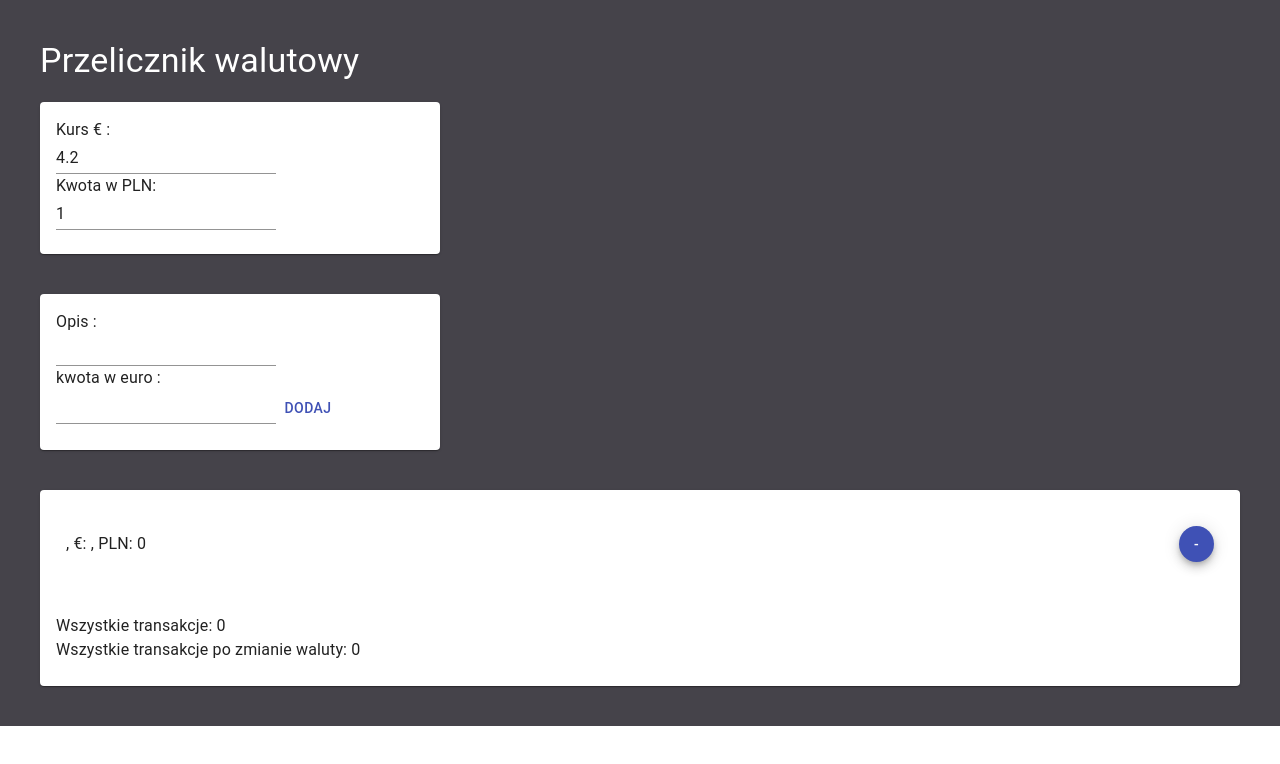
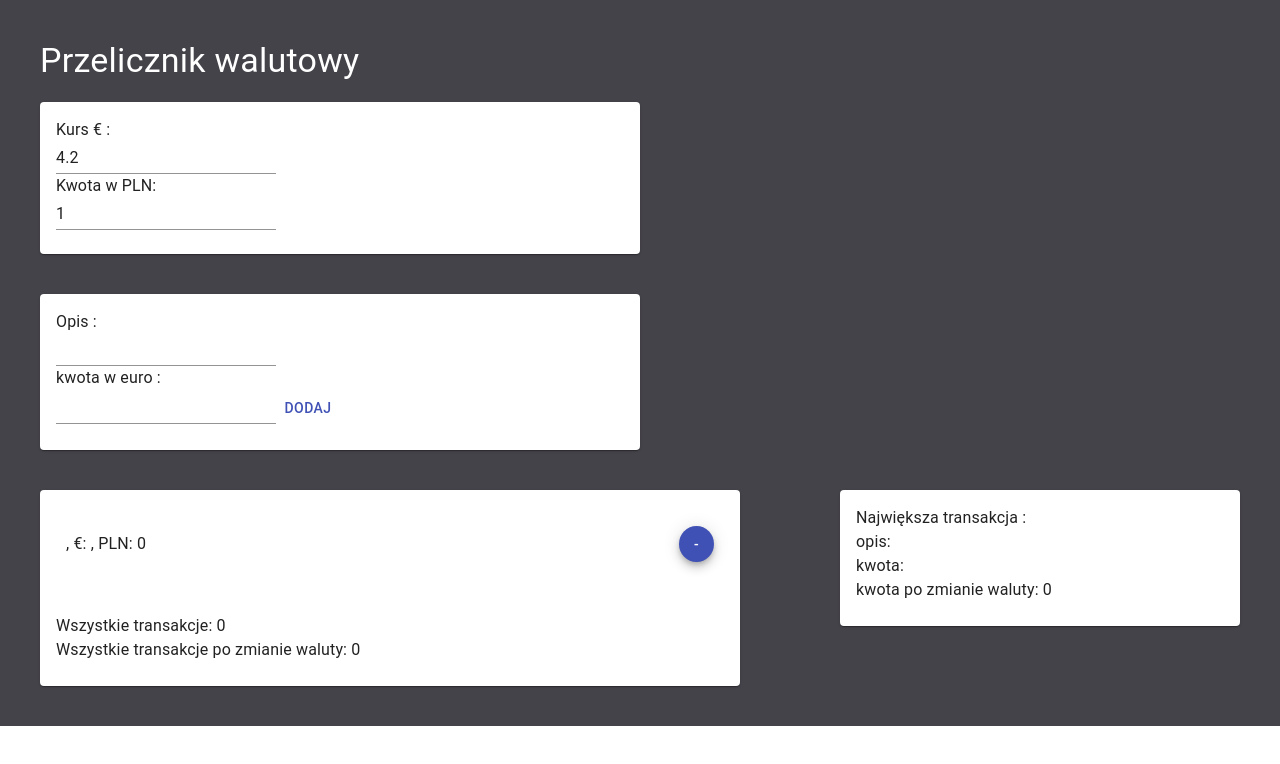
Before and after one commit to Klaudia-Brysiewicz/currencyApp, a React (Create React App) app: page / in a window 1280 px wide. Both pictures are taken after a click on the button "DODAJ". Shown: the top 764 px of the page. Built offline with nearby package versions, Linux system fonts and the light colour scheme.

Commit message:
currency - max value

```diff
--- a/src/components/mainPage.js
+++ b/src/components/mainPage.js
@@ -1,23 +1,34 @@
-import React from 'react';
+import React, { Fragment } from 'react';
 import Grid from '@material-ui/core/Grid';
 import Typography from '@material-ui/core/Typography';
 import CurrencyConverter from './currencyConverter';
 import AddTransaction from './addTransaction';
 import TransactionList from './transactionList';
+import MaxValueCard from './maxValueCard';
+import { useSelector } from 'react-redux';
 
 const MainPage = () => {
+    const transactions = useSelector(state => state.exchange.transactions);
     return (
         <Grid container style={styles.container} className="App">
             <Grid item xs={12}>
                 <Typography variant="h4" style={styles.title}>Przelicznik walutowy</Typography>
             </Grid>
-            <Grid item xs={12} md={4}>
+            <Grid item xs={12} md={6}>
                 <CurrencyConverter style={styles.marginBottom} />
                 <AddTransaction/>
             </Grid>
-            <Grid item xs={12}>
-                <TransactionList />
-            </Grid>
+            {(transactions.length)
+            ? (
+                <Grid container direction="row" justify="space-between">
+                    <Grid item xs={12} md={7}>
+                        <TransactionList transactions={transactions} />
+                    </Grid>
+                    <Grid item xs={12} md={4}>
+                        <MaxValueCard />
+                    </Grid>
+                </Grid>
+            ) : null}
         </Grid>
     );
 };
--- /dev/null
+++ b/src/components/maxValueCard.js
@@ -0,0 +1,30 @@
+import React from 'react';
+import Card from '@material-ui/core/Card';
+import Typography from '@material-ui/core/Typography';
+import CardContent from '@material-ui/core/CardContent';
+import { useSelector } from 'react-redux';
+
+const MaxValueCard = () => {
+    const greatestTransaction = useSelector(state => state.exchange.greatestTransaction);
+    return (
+        <Card>
+            <CardContent>
+                <Typography>
+                    Największa transakcja :
+                </Typography>
+                <Typography>
+                    opis: {greatestTransaction.description}
+                </Typography>
+                <Typography>
+                    kwota: {greatestTransaction.transactionValue}
+                </Typography>
+                <Typography>
+                    kwota po zmianie waluty: {greatestTransaction.valueAfterExchange}
+                </Typography>
+            </CardContent>
+        </Card>
+    )
+}
+
+
+export default MaxValueCard;
--- a/src/components/transactionList.js
+++ b/src/components/transactionList.js
@@ -16,13 +16,11 @@ const useStyles = makeStyles(theme => ({
     },
 }));
 
-const TransactionList = () => {
+const TransactionList = ({ transactions }) => {
     const classes = useStyles();
-    const transactions = useSelector(state => state.exchange.transactions);
     const dispatch = useDispatch();
     const summary = useSelector(state => state.exchange.summary);
     const summaryAfterExchange = useSelector(state => state.exchange.summaryAfterExchange);
-    if (!transactions.length) return null;
     return (
         <Card>
             <CardContent>
--- a/src/reducers/exchange.js
+++ b/src/reducers/exchange.js
@@ -1,9 +1,11 @@
 import { CHANGE_RATE, ADD_TRANSACTION, REMOVE_TRANSACTION } from '../actions/types';
+import { getGreatestValueTransaction } from '../utils/helpers';
 
 const initialState = {
     exchangeRate: 4.2,
     transactions: [],
     summary: 0,
+    greatestTransaction: null,
 };
 
 export const exchange = (state = initialState, action = {}) => {
@@ -15,24 +17,37 @@ export const exchange = (state = initialState, action = {}) => {
             const updatedSummary = updatedTransactions.reduce((accu, { transactionValue }) => {
                 return accu + Number(transactionValue);
             }, 0);
-            const updatedSummaryAfterExchange = updatedTransactions.reduce((accu, { valueAfterExchange }) => {
-                return accu + Number(valueAfterExchange);
-            }, 0);
+            const updatedSummaryAfterExchange = updatedTransactions.reduce(
+                (accu, { valueAfterExchange }) => {
+                    return accu + Number(valueAfterExchange);
+                },
+                0,
+            );
             return {
                 ...state,
                 summary: updatedSummary,
                 summaryAfterExchange: updatedSummaryAfterExchange,
                 transactions: updatedTransactions,
+                greatestTransaction: getGreatestValueTransaction(updatedTransactions),
             };
         case REMOVE_TRANSACTION:
             const filtredTransactions = state.transactions.filter(el => el.id !== action.id);
             const newSummary = filtredTransactions.reduce((accu, { transactionValue }) => {
                 return accu + Number(transactionValue);
             }, 0);
-            const newSummaryAfterExchange = filtredTransactions.reduce((accu, { valueAfterExchange }) => {
-                return accu + Number(valueAfterExchange);
-            }, 0);
-            return { ...state, transactions: filtredTransactions, summary: newSummary, summaryAfterExchange: newSummaryAfterExchange };
+            const newSummaryAfterExchange = filtredTransactions.reduce(
+                (accu, { valueAfterExchange }) => {
+                    return accu + Number(valueAfterExchange);
+                },
+                0,
+            );
+            return {
+                ...state,
+                transactions: filtredTransactions,
+                summary: newSummary,
+                summaryAfterExchange: newSummaryAfterExchange,
+                greatestTransaction: getGreatestValueTransaction(updatedTransactions),
+            };
         default:
             return state;
     }
--- a/src/utils/helpers.js
+++ b/src/utils/helpers.js
@@ -1,4 +1,4 @@
-export const getValueAfterExchange = (exchangeRate, transactionValue) => {
+const getValueAfterExchange = (exchangeRate, transactionValue) => {
     const value = exchangeRate * transactionValue;
     const pointIndex = String(value).indexOf('.');
     const isFloatNumber = pointIndex !== -1 ? true : false;
@@ -8,3 +8,13 @@ export const getValueAfterExchange = (exchangeRate, transactionValue) => {
     }
     return value;
 };
+
+const getGreatestValueTransaction = (values) => {
+    const allValues = values.sort((a, b) => b.transactionValue - a.transactionValue);
+    return allValues[0];
+};
+
+export {
+    getValueAfterExchange,
+    getGreatestValueTransaction,
+}
```
Also changed, not shown: 1 other file (tests, documents, lock files or other folders).
